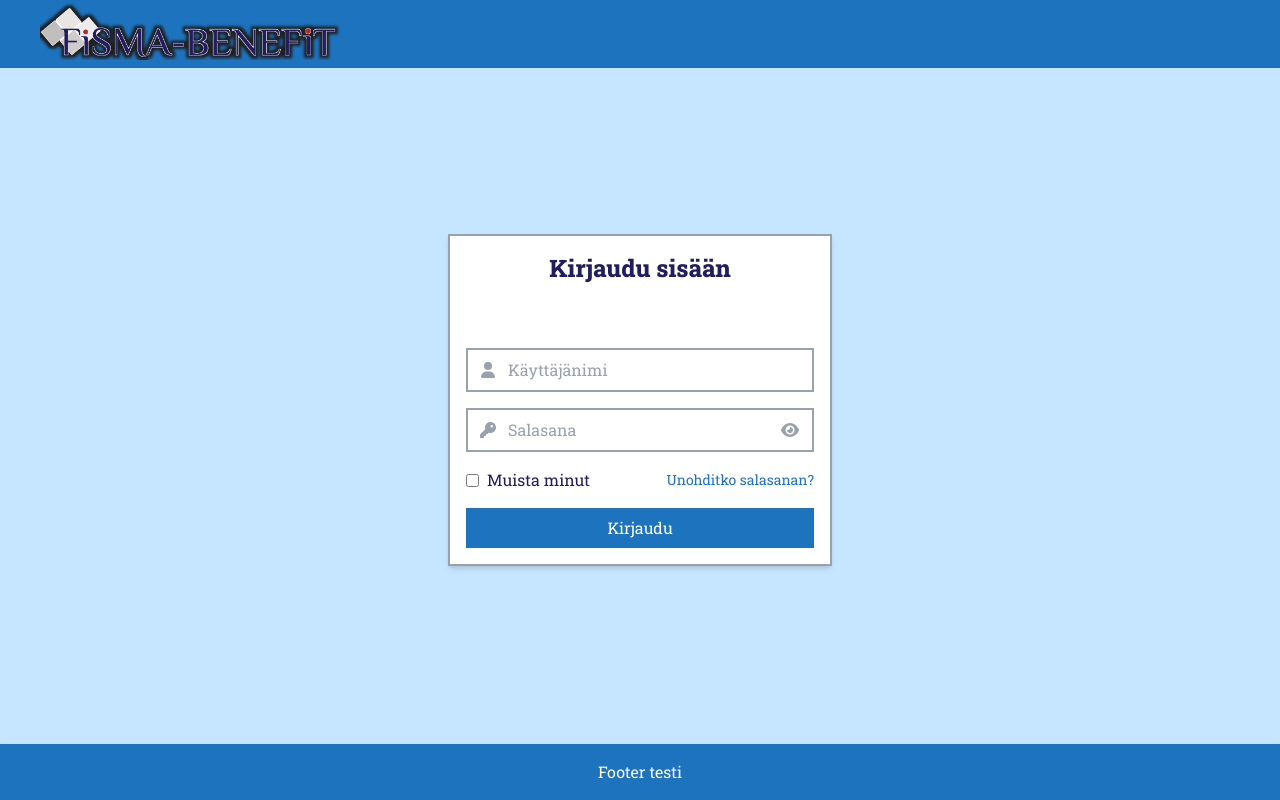
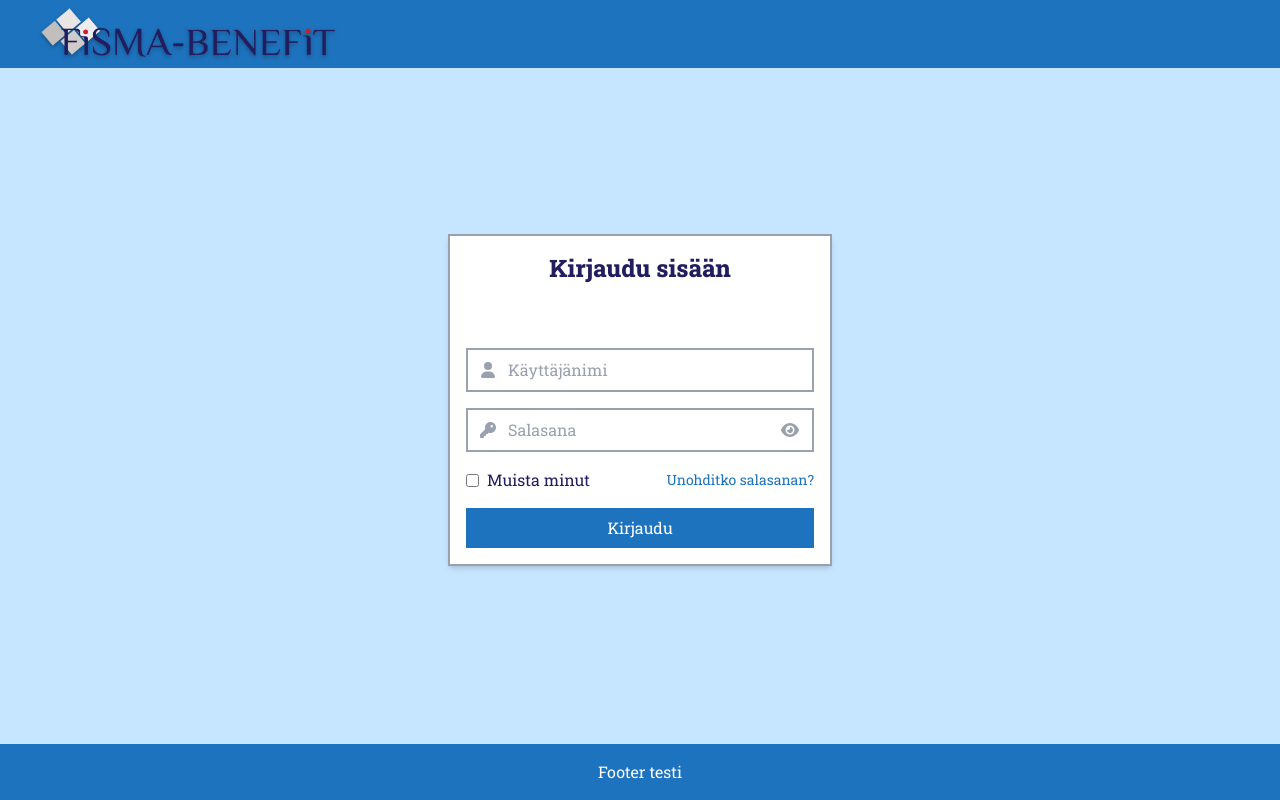
Before and after one commit to fisma-benefit-app/benefit-app, a React (Vite) app in the folder frontend/: page /login in a window 1280 px wide. Built offline with nearby package versions, Linux system fonts and the light colour scheme; no server answers.

Commit message:
fix: reverted to old fisma_benefit_logo and added property which we can modify to cast a drop-shadow to improve visibility

```diff
--- a/frontend/src/components/Header.tsx
+++ b/frontend/src/components/Header.tsx
@@ -28,7 +28,7 @@ const Header = () => {
         <img
           src="/Fisma-benefit_logo.png"
           alt="FISMA Logo"
-          className="h-15 w-auto mb-2 ml-10 hover:brightness-90"
+          className="h-15 w-auto mb-2 ml-10 hover:brightness-90 drop-shadow-fisma-logo"
         />
       </Link>
       <div className="absolute top-0 right-0 h-full flex items-center">
--- a/frontend/src/index.css
+++ b/frontend/src/index.css
@@ -7,6 +7,7 @@
     --color-fisma-dark-blue: #221d5e;
     --color-fisma-gray: #636363;
     --color-fisma-red: #c82026;
+    --drop-shadow-fisma-logo: 0 2px 2px rgb(0 0 0 / 0.30)
 }
 
 :root {
@@ -22,6 +23,6 @@ input:focus {
 }
 
 /* This can be used to see where the element-boxes are. */
-/** {*/
+/* * {*/
 /*    outline: 1px solid lime;*/
-/*}*/
+/*} */
```
Also changed, not shown: frontend/public/Fisma-benefit_logo.png.
